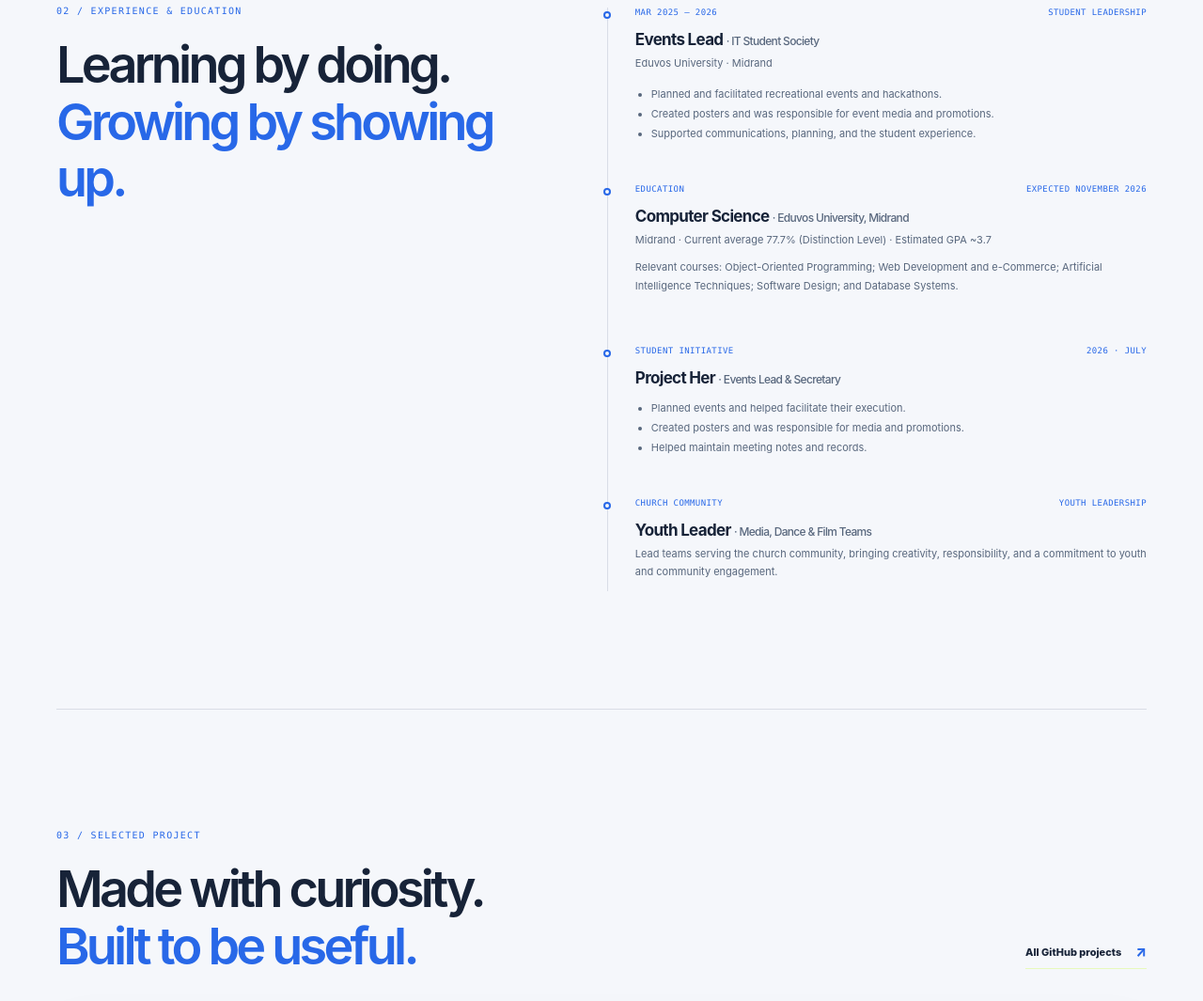
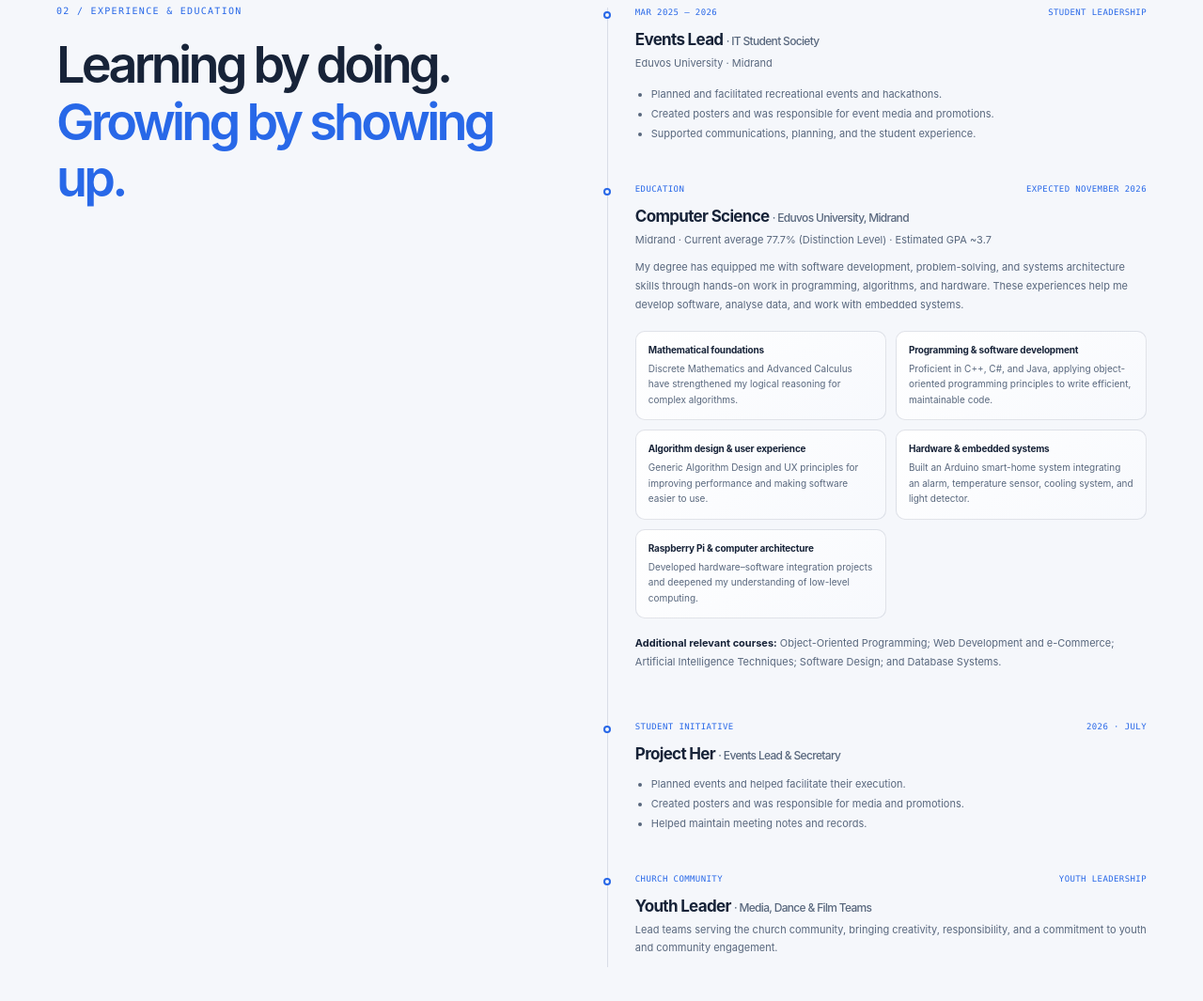
Before and after one commit to lihlegotnorizz/lihle-digital-cv, a plain HTML site: page index.html in a window 1280 px wide. Shown: the part 1713-2778 px from the top of the page at 94% size. Drawn offline with Linux system fonts and the light colour scheme.

Commit message:
Add expanded computer science degree details
Co-authored-by: Copilot <223556219+Copilot@users.noreply.github.com>

```diff
--- a/index.html
+++ b/index.html
@@ -129,7 +129,30 @@
               <div class="timeline-meta"><span>EDUCATION</span><span>EXPECTED NOVEMBER 2026</span></div>
               <h3>Computer Science <span>· Eduvos University, Midrand</span></h3>
               <p class="timeline-place">Midrand · Current average 77.7% (Distinction Level) · Estimated GPA ~3.7</p>
-              <p class="timeline-description">Relevant courses: Object-Oriented Programming; Web Development and e-Commerce; Artificial Intelligence Techniques; Software Design; and Database Systems.</p>
+              <p class="timeline-description">My degree has equipped me with software development, problem-solving, and systems architecture skills through hands-on work in programming, algorithms, and hardware. These experiences help me develop software, analyse data, and work with embedded systems.</p>
+              <div class="education-focus">
+                <article>
+                  <h4>Mathematical foundations</h4>
+                  <p>Discrete Mathematics and Advanced Calculus have strengthened my logical reasoning for complex algorithms.</p>
+                </article>
+                <article>
+                  <h4>Programming &amp; software development</h4>
+                  <p>Proficient in C++, C#, and Java, applying object-oriented programming principles to write efficient, maintainable code.</p>
+                </article>
+                <article>
+                  <h4>Algorithm design &amp; user experience</h4>
+                  <p>Generic Algorithm Design and UX principles for improving performance and making software easier to use.</p>
+                </article>
+                <article>
+                  <h4>Hardware &amp; embedded systems</h4>
+                  <p>Built an Arduino smart-home system integrating an alarm, temperature sensor, cooling system, and light detector.</p>
+                </article>
+                <article>
+                  <h4>Raspberry Pi &amp; computer architecture</h4>
+                  <p>Developed hardware–software integration projects and deepened my understanding of low-level computing.</p>
+                </article>
+              </div>
+              <p class="timeline-description coursework"><strong>Additional relevant courses:</strong> Object-Oriented Programming; Web Development and e-Commerce; Artificial Intelligence Techniques; Software Design; and Database Systems.</p>
             </article>
             <article class="timeline-item reveal">
               <span class="timeline-marker"></span>
--- a/styles.css
+++ b/styles.css
@@ -101,6 +101,21 @@ h1, h2, h3, p { margin-top: 0; }
 .timeline-item h3 { font-size: 17px; letter-spacing: -.04em; margin: 0 0 6px; }.timeline-item h3 span { font-size: 12px; font-weight: 500; color: var(--muted); }
 .timeline-place, .timeline-description { color: var(--muted); font-size: 11px; line-height: 1.8; margin-bottom: 10px; }
 .detail-list { margin: 12px 0 0; padding-left: 17px; color: var(--muted); font-size: 11px; line-height: 1.9; }
+.education-focus {
+  display: grid;
+  grid-template-columns: repeat(2, minmax(0, 1fr));
+  gap: 10px;
+  margin: 17px 0;
+}
+.education-focus article {
+  padding: 13px;
+  border: 1px solid var(--line);
+  border-radius: 10px;
+  background: linear-gradient(145deg, #fff, #f7f9fd);
+}
+.education-focus h4 { margin: 0 0 6px; font-size: 10px; letter-spacing: -.02em; }
+.education-focus p { color: var(--muted); font-size: 10px; line-height: 1.65; margin: 0; }
+.coursework strong { color: var(--text); font-weight: 700; }
 
 .projects { border-top: 1px solid var(--line); }
 .projects-heading { display: flex; justify-content: space-between; align-items: end; margin-bottom: 46px; }
@@ -265,6 +280,7 @@ body { background: var(--bg); }
   .stats-row > div:last-child { border-bottom: 0; }.stats-row strong { font-size: 28px; }
   .timeline { margin: 35px 0 0; }.timeline-item { padding-left: 22px; }
   .timeline-meta { font-size: 8px; }.timeline-item h3 { font-size: 15px; }.timeline-item h3 span { font-size: 11px; }
+  .education-focus { grid-template-columns: 1fr; }
   .projects-heading { display: block; margin-bottom: 28px; }.projects-heading .text-link { margin-top: 20px; }
   .project-card { grid-template-columns: 1fr; }.project-visual { min-height: 330px; }.project-info { padding: 30px 23px 33px; }.project-info h3 { font-size: 30px; }
   .skills-grid { grid-template-columns: 1fr; margin-top: 30px; }.skill-panel { min-height: 0; padding: 23px; }
```
